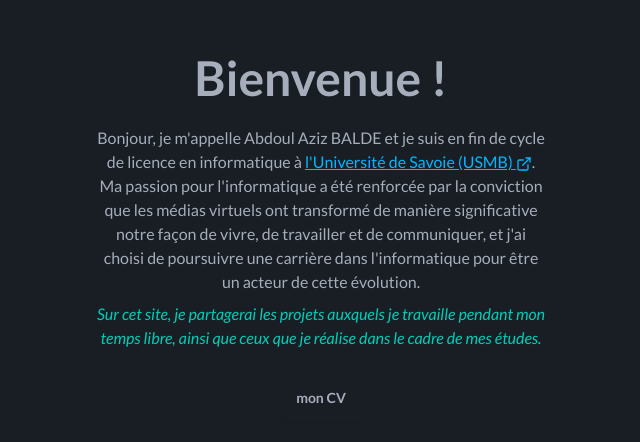
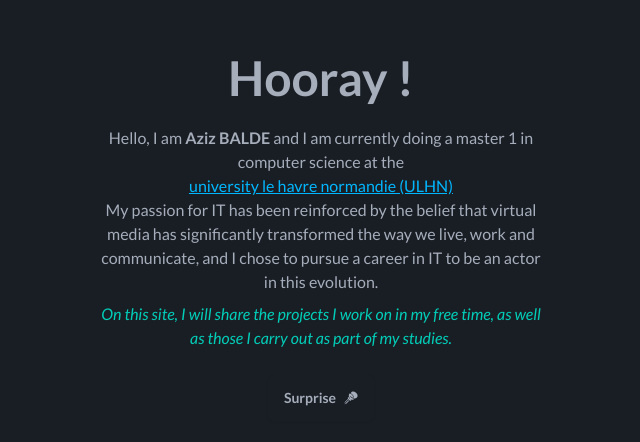
Before and after one commit to baldazi/baldazi.com, a React (Create React App) app: page / in a window 1280 px wide. Shown: the part 162-604 px from the top of the page, without its empty margins (319-959 px from the left). Built offline with nearby package versions, Linux system fonts and the light colour scheme.

Commit message:
translate home page

```diff
--- a/public/index.html
+++ b/public/index.html
@@ -1,5 +1,5 @@
 <!DOCTYPE html>
-<html data-theme="dark">
+<html data-theme="dark" lang="en-US">
   <head>
     <meta charset="utf-8" />
     <link rel="icon" href="%PUBLIC_URL%/favicon.ico" />
--- a/src/components/footer.jsx
+++ b/src/components/footer.jsx
@@ -11,7 +11,7 @@ function Footer() {
                 <li className="hover:text-white hover:scale-110"><a href="https://github.com/baldazi" target="_blank" rel="noreferrer"><BsGithub size={24}/></a></li>
             </ul>
         </div>
-        <p className="text-center text-gray-100 font-medium ">&copy; baldazi.com 2023</p>
+        <p className="text-center text-gray-100 font-medium ">&copy; baldazi.com 2024</p>
       </footer>
     );
 }
--- a/src/components/header.jsx
+++ b/src/components/header.jsx
@@ -29,8 +29,8 @@ function Header(){
                         <nav className={!menuToggle?hideMenu:undefined}>
                             <ul className="md:tabs md:mx-0">
                                 <li className="hidden md:inline"><NavLink to="/" className={({isActive})=>isActive?activeNavClass:navClass}><IoHome className="mr-1"/>Home</NavLink></li>
-                                <li className="text-center"><NavLink to="/project" className={({isActive})=>isActive?activeNavClass:navClass}><MdWork className="mr-1"/>Projets</NavLink></li>
-                                <li className="text-center"><NavLink to="/about" className={({isActive})=>isActive?activeNavClass:navClass}><BsInfoCircleFill className="mr-1"/>A propos</NavLink></li>
+                                <li className="text-center"><NavLink to="/project" className={({isActive})=>isActive?activeNavClass:navClass}><MdWork className="mr-1"/>Project</NavLink></li>
+                                <li className="text-center"><NavLink to="/about" className={({isActive})=>isActive?activeNavClass:navClass}><BsInfoCircleFill className="mr-1"/>About</NavLink></li>
                                 <li className="text-center "><NavLink to="/contact" className={({isActive})=>isActive?activeNavClass:navClass}><AiFillMail className="mr-1"/>Contact</NavLink></li>
                             </ul>
                         </nav>
--- a/src/pages/home.jsx
+++ b/src/pages/home.jsx
@@ -1,5 +1,6 @@
 import React from 'react';
 import {FiExternalLink} from 'react-icons/fi'
+import { GiBoxingGloveSurprise } from "react-icons/gi";
 import monCv from '../assets/cv.pdf'
 
 function Home() {
@@ -7,19 +8,19 @@ function Home() {
         <div className="hero min-h-screen bg-base-200">
         <div className="hero-content text-center">
             <div className="max-w-md">
-            <h1 className="text-5xl font-bold">Bienvenue !</h1>
+            <h1 className="text-5xl font-bold">Hooray !</h1>
             <p className="pt-6 pb-2">
-                Bonjour, je m'appelle Abdoul Aziz BALDE et je suis en fin de cycle de licence en informatique à <a rel="noreferrer" href="https://www.univ-smb.fr/" target="_blank" className="link link-info">l'Université de Savoie (USMB) <FiExternalLink className="inline"/></a>.
-                Ma passion pour l'informatique a été renforcée par la conviction que les médias virtuels ont transformé
-                de manière significative notre façon de vivre, de travailler et de communiquer,
-                et j'ai choisi de poursuivre une carrière dans l'informatique pour être un acteur de cette évolution.
+            Hello, I am <b>Aziz BALDE</b> and I am currently doing a master 1 in computer science at the
+            <a rel="noreferrer" href="https://ufr-st.univ-lehavre.fr/" target="_blank" className="link link-info block">university le havre normandie (ULHN)</a>
+            My passion for IT has been reinforced by the belief that virtual media has significantly transformed the way we live, work and communicate,
+            and I chose to pursue a career in IT to be an actor in this evolution.
             </p>
             <p className="pb-6 italic text-accent">
-                    Sur cet site, je partagerai les projets auxquels je travaille pendant mon temps libre,
-                    ainsi que ceux que je réalise dans le cadre de mes études.
+                    On this site, I will share the projects I work on in my free time,
+                    as well as those I carry out as part of my studies.
             </p>
                 {/* The button to open modal */}
-                <label htmlFor="modal-cv" className="btn">mon CV</label>
+                <label htmlFor="modal-cv" className="btn">Surprise <GiBoxingGloveSurprise /></label>
 
                 {/* Put this part before </body> tag */}
                 <input type="checkbox" id="modal-cv" className="modal-toggle" />
```
